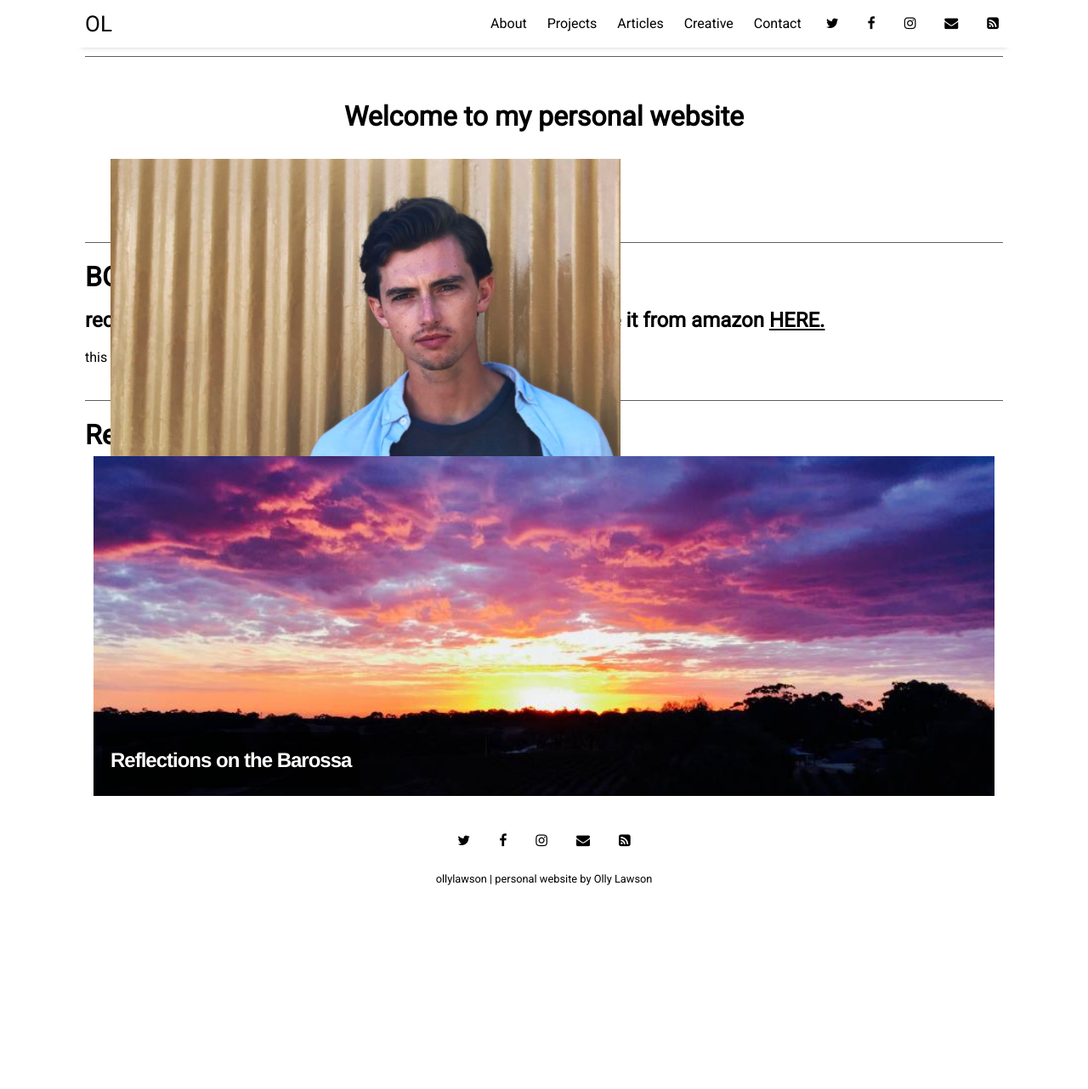
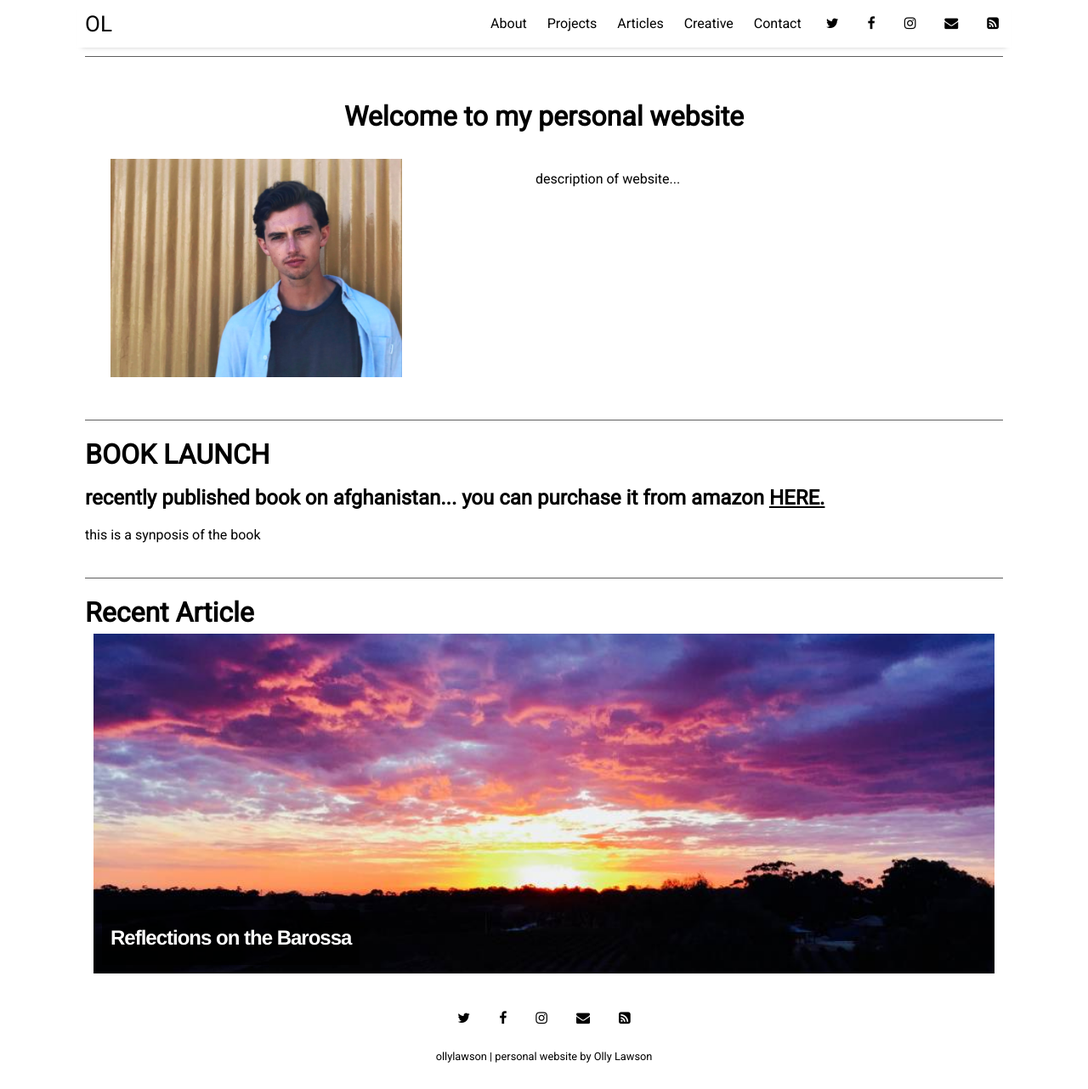
Before and after one commit to ollylawson/ollylawson.github.io, a Jekyll site: the page built from index.html, in a window 1280 px wide and 1282 px high. Shown: the whole window at 85% size. Built offline with Jekyll 4.4.1, drawn with Linux system fonts in a browser that asks for light colours; nearby versions of some CDN libraries; the list of posts is cut into pages by our own code.

Commit message:
added avatar

```diff
--- a/assets/css/_sass/_home.scss
+++ b/assets/css/_sass/_home.scss
@@ -67,14 +67,14 @@
 
 .welcome {
   display: block;
-  padding: 20px;
+  margin: 20px;
+  overflow: auto;
 
   .avatar {
-  width: auto;
+  width: 33%;
   height: auto;
   float: left;
   padding: 10px;
-  position: absolute;
   }
 
   h1 {
@@ -86,6 +86,7 @@
     width: 50%;
     height: auto;
     padding: 10px;
+    float: right;
   }
 
 }
```
